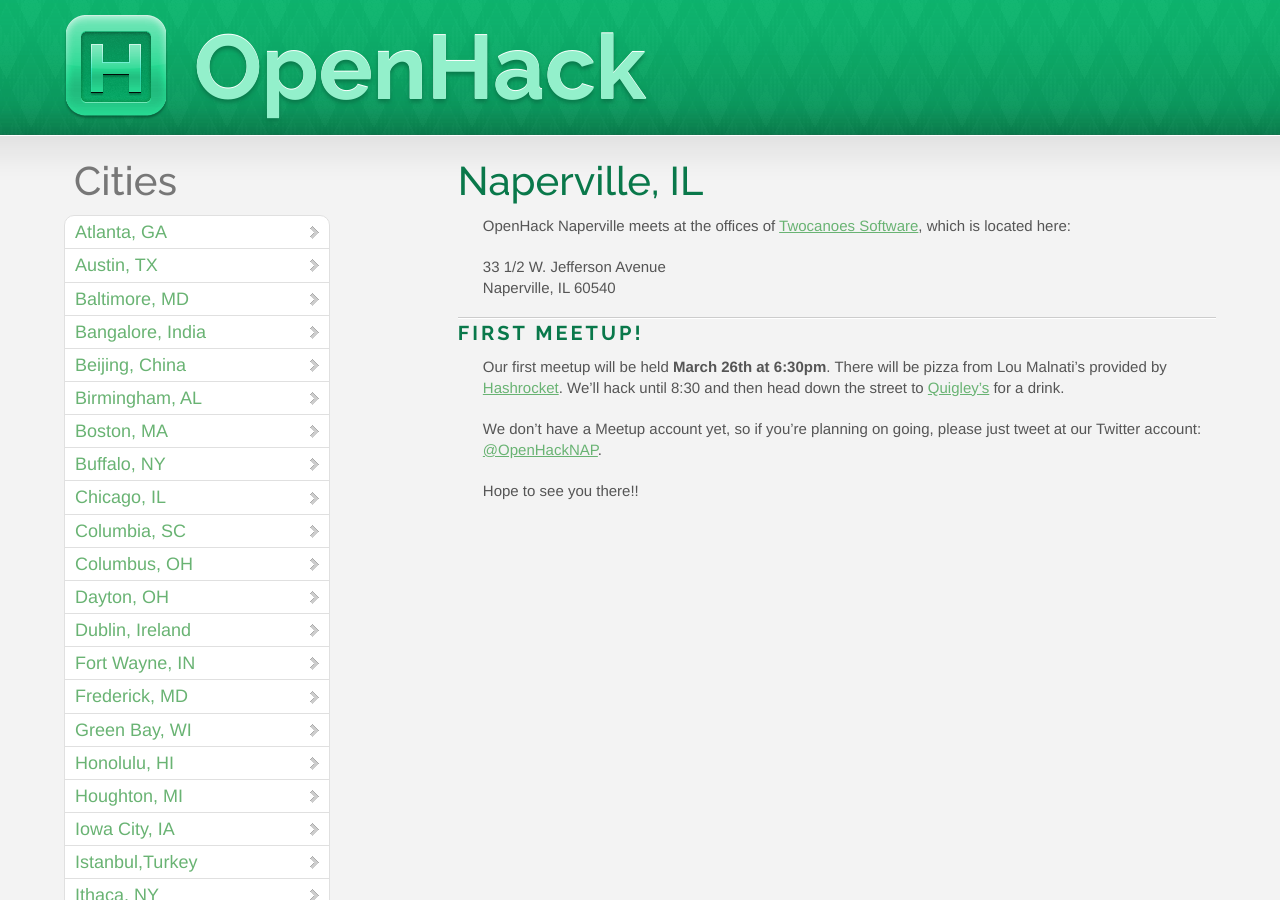
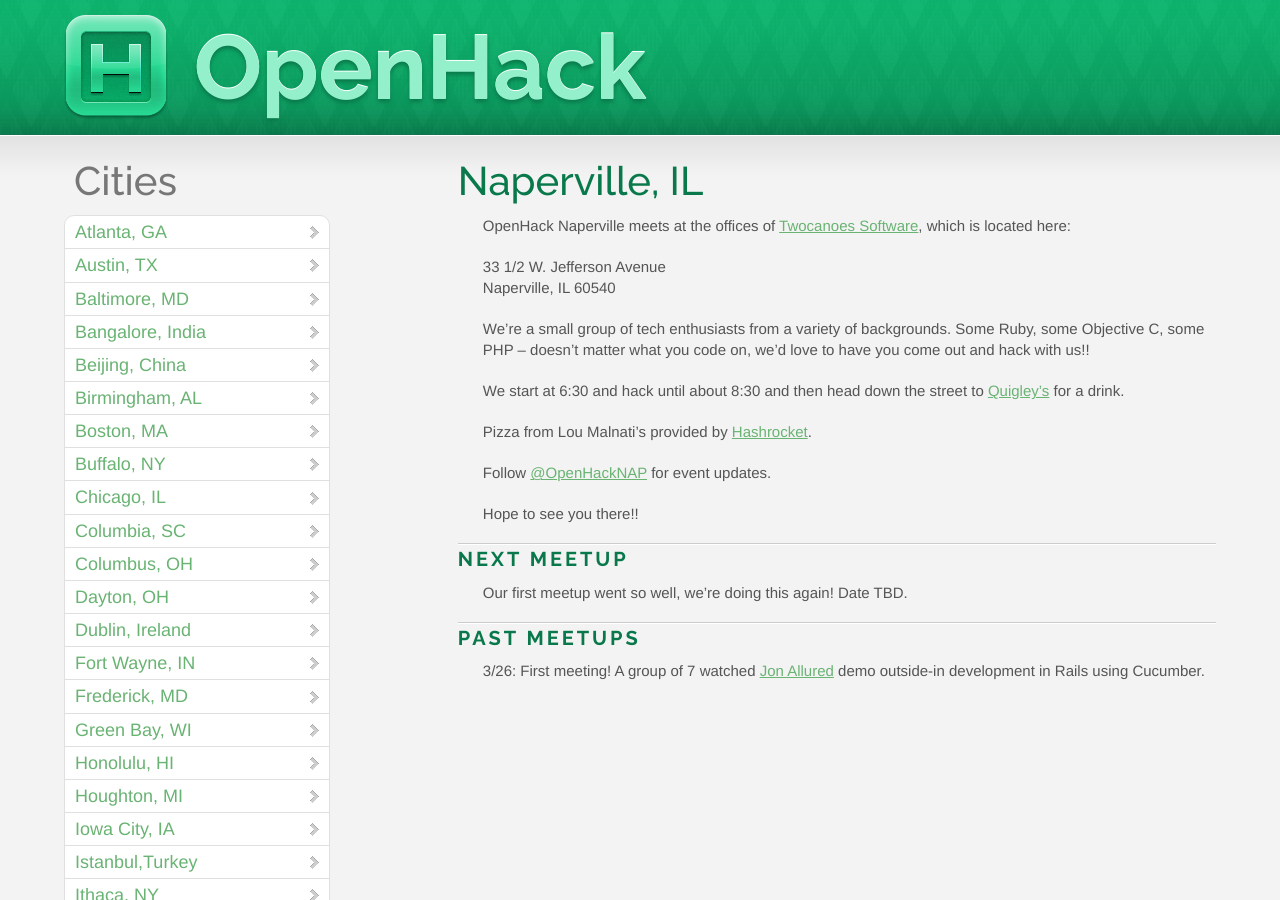
Before and after one commit to OpenHack/openhack.github.com, a Jekyll site: the page built from naperville/index.markdown, in a window 1280 px wide and 900 px high. Built offline with Jekyll 4.4.1, drawn with Linux system fonts in a browser that asks for light colours; nearby versions of some CDN libraries; Markdown is read by kramdown in place of the engine named in the settings; comment, search, counter and statistics services are not loaded.

Commit message:
Update with info from first meeting

```diff
--- a/naperville/index.markdown
+++ b/naperville/index.markdown
@@ -5,15 +5,31 @@
 
 ## Naperville, IL
 
-OpenHack Naperville meets at the offices of [Twocanoes Software](http://www.twocanoes.com/), which is located here:
+OpenHack Naperville meets at the offices of [Twocanoes
+Software](http://www.twocanoes.com/), which is located here:
 
 33 1/2 W. Jefferson Avenue
 Naperville, IL 60540
 
-### First Meetup!
+We're a small group of tech enthusiasts from a variety of backgrounds. Some
+Ruby, some Objective C, some PHP -- doesn't matter what you code on, we'd love
+to have you come out and hack with us!!
 
-Our first meetup will be held **March 26th at 6:30pm**. There will be pizza from Lou Malnati's provided by [Hashrocket](http://www.hashrocket.com). We'll hack until 8:30 and then head down the street to [Quigley's](http://www.quigleysirishpub.com/) for a drink.
+We start at 6:30 and hack until about 8:30 and then head down the street to
+[Quigley's](http://www.quigleysirishpub.com/) for a drink.
 
-We don't have a Meetup account yet, so if you're planning on going, please just tweet at our Twitter account: [@OpenHackNAP](http://twitter.com/OpenHackNAP/).
+Pizza from Lou Malnati's provided by [Hashrocket](http://www.hashrocket.com).
+
+Follow [@OpenHackNAP](http://twitter.com/OpenHackNAP/) for event updates.
 
 Hope to see you there!!
+
+### Next Meetup
+
+Our first meetup went so well, we're doing this again! Date TBD.
+
+### Past Meetups
+
+3/26: First meeting! A group of 7 watched [Jon
+Allured](http://twitter.com/jonallured) demo outside-in development in Rails
+using Cucumber.
```
